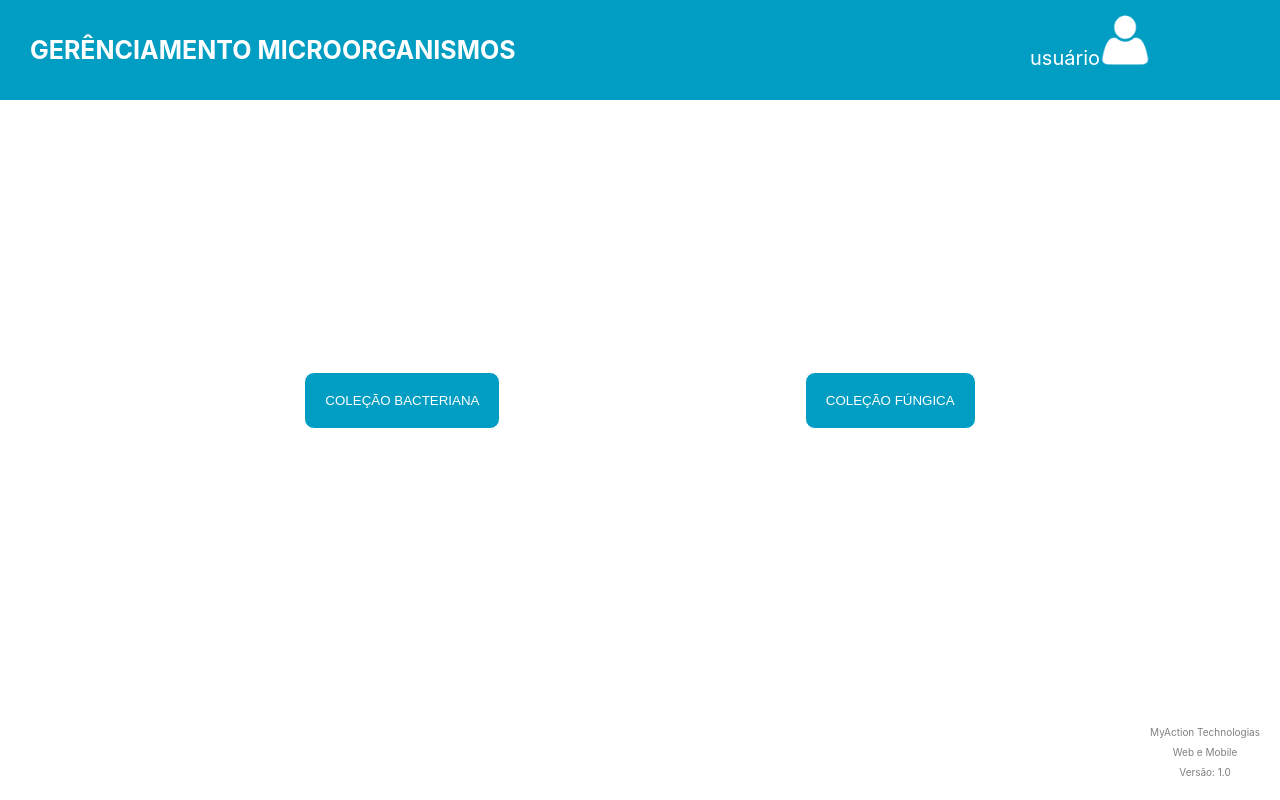
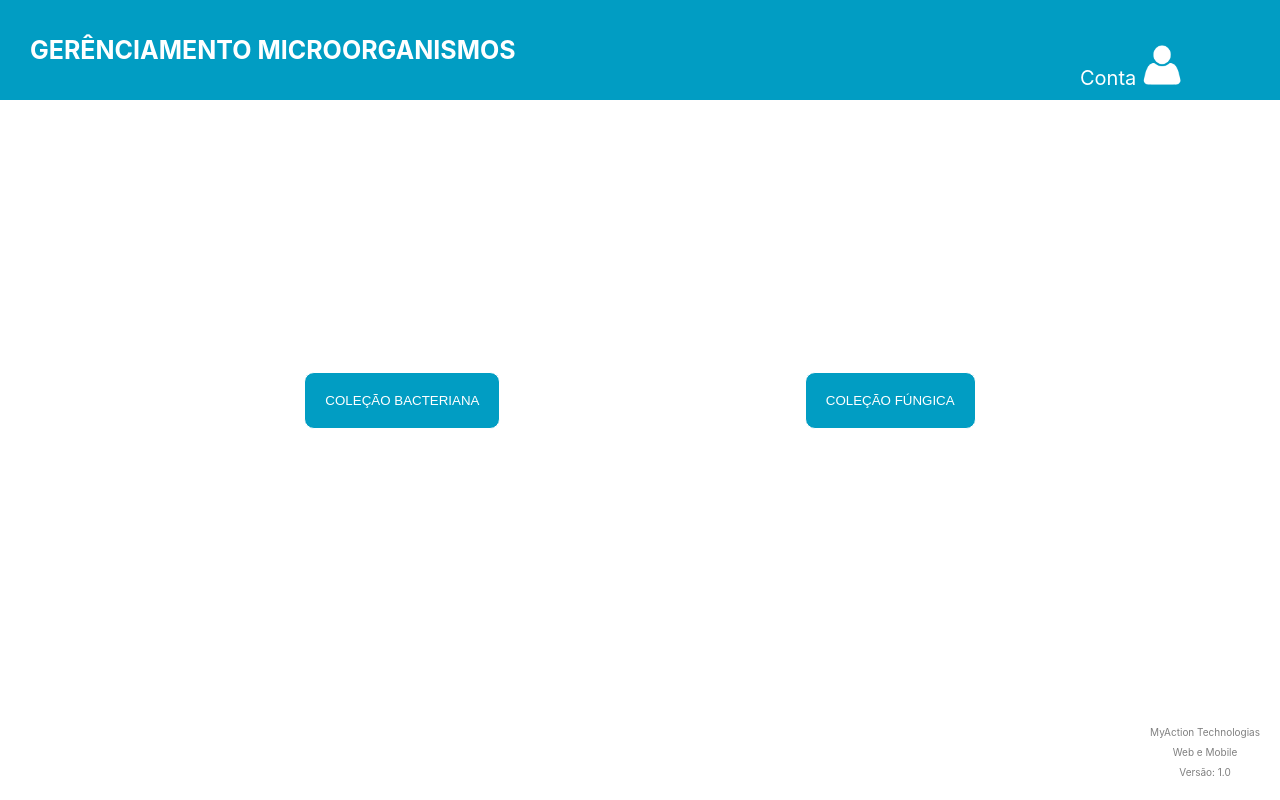
Before and after one commit to MaxsonCoelho/microsys---Projeto-React-js, a React (Create React App) app: page /home/ in a window 1280 px wide. Built offline with nearby package versions, Linux system fonts and the light colour scheme; sample sign-in values are in the browser's storage.

Commit message:
adjustment profile and url api prod

```diff
--- a/src/components/Header/header.css
+++ b/src/components/Header/header.css
@@ -29,16 +29,17 @@
 .profile {
     margin-top: 30px;
     flex-direction: row;
-    width: 200px;
-    height: 100px;
+    width: 150px;
+    height: 60px;
     position: absolute;
     right: 50px;
     cursor: pointer;
 }
 
 .profile img {
-    width: 50px;
-    height: 50px;
+    margin-top: 10px;
+    width: 40px;
+    height: 40px;
 }
 
 .profile span {
--- a/src/components/Header/index.js
+++ b/src/components/Header/index.js
@@ -26,7 +26,7 @@ export default function Header({ title, visible, offSearch, setDataFungic, setDa
                 <Search setDataFungic={setDataFungic} setDataBactery={setDataBactery}/>
             }
             <div className="profile" onClick={()=> menuProfile ? setMenuProfile(false) : setMenuProfile(true)}>
-                <span>usuário</span>
+                <span>Conta </span>
                 <img src={profile} alt="profile" />
             </div>
             {menuProfile &&
--- a/src/services/api.js
+++ b/src/services/api.js
@@ -2,7 +2,7 @@ import React from 'react';
 import axios from 'axios';
 
 const api = axios.create({
-  baseURL: 'https://api.labmicrocba.com.br/microsys/test', //BaseUrl server
+  baseURL: 'https://api.labmicrocba.com.br/microsys', //BaseUrl server
   headers: {
     'Accept': '*/*',
     'Content-Type': 'application/json; charset=utf-8'
```
